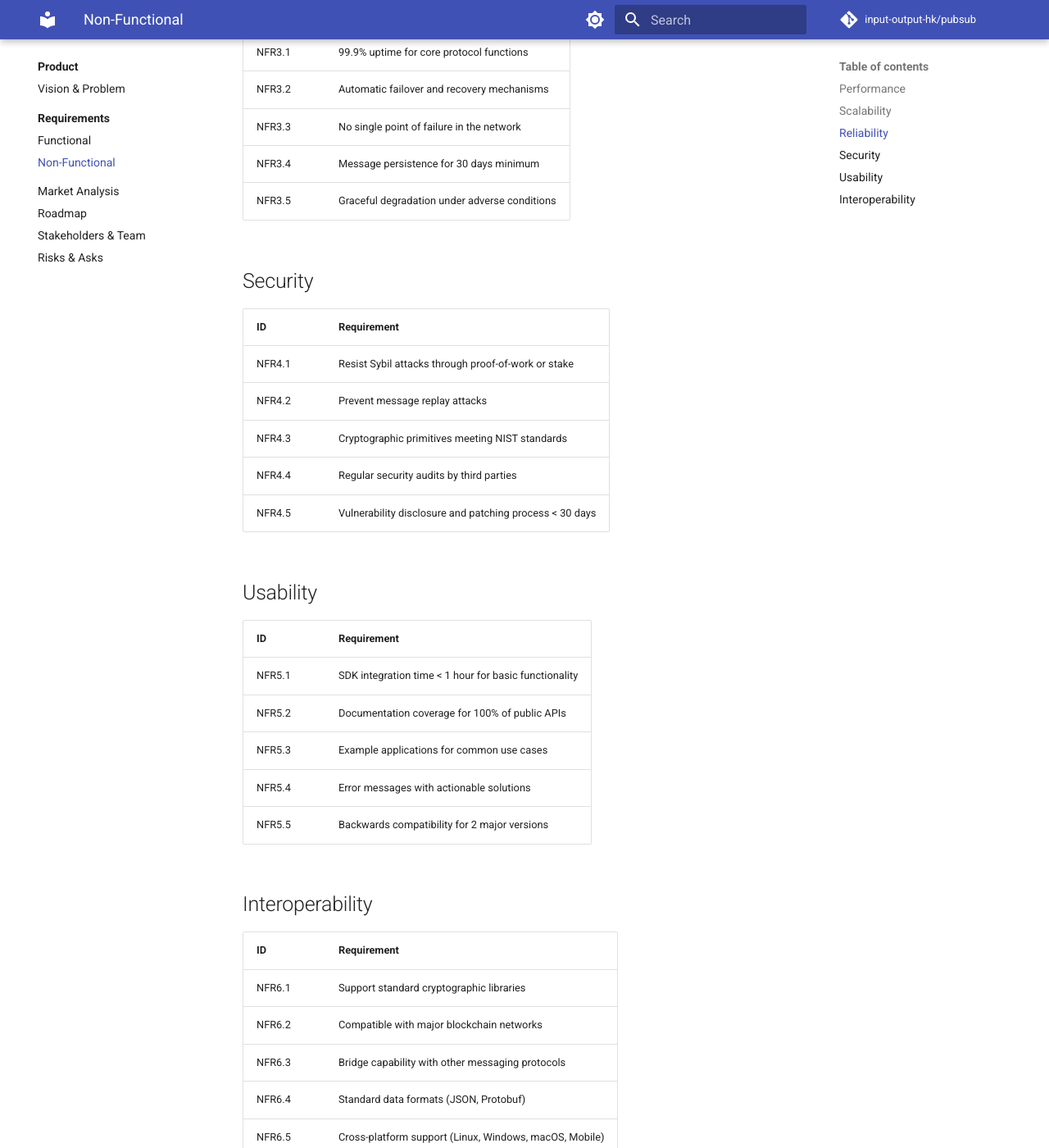
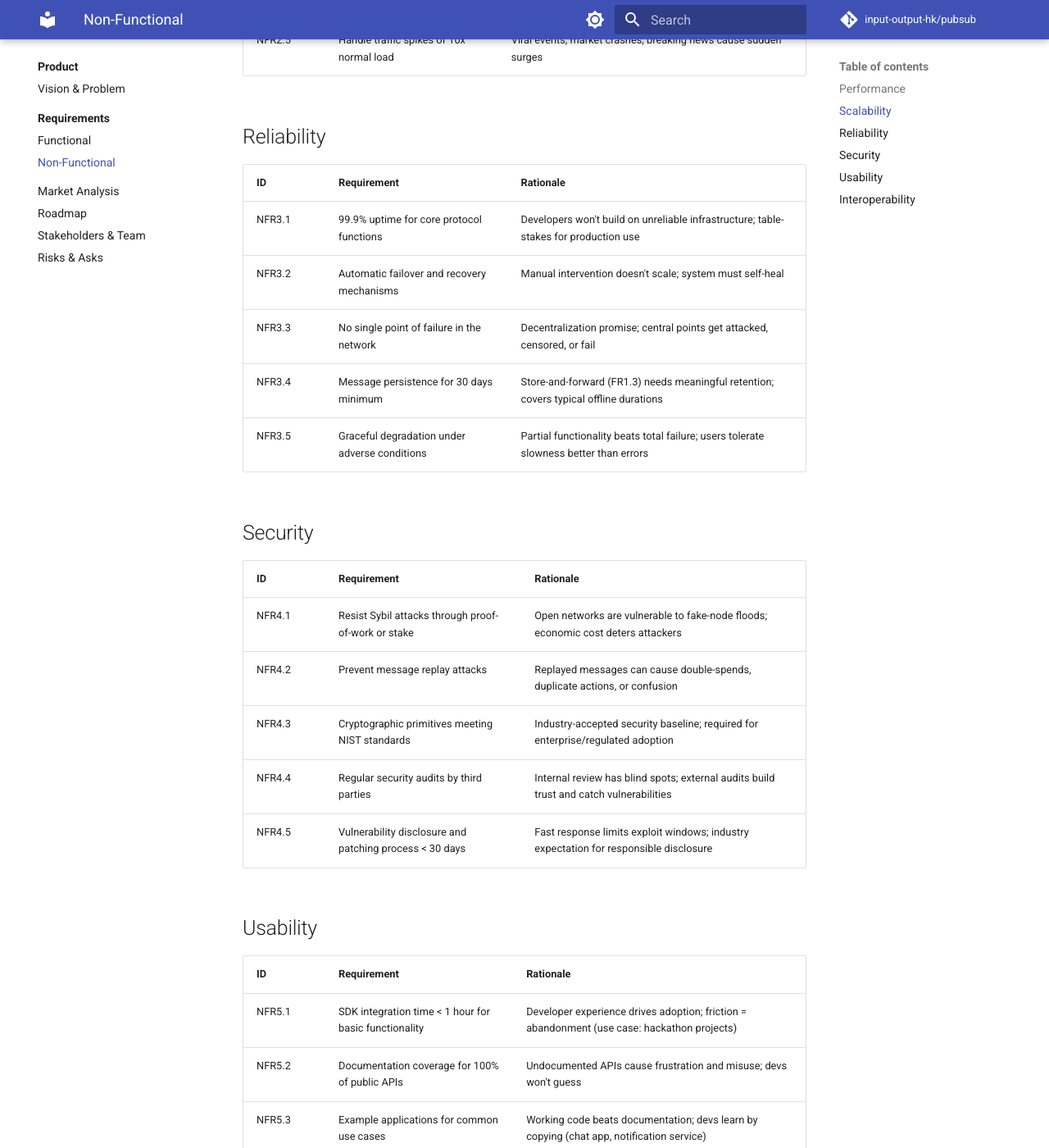
Before and after one commit to input-output-hk/pubsub, an MkDocs documentation site: the page built from docs/product/requirements/non-functional.md, in a window 1280 px wide and 1400 px high, scrolled down 1168 px. Shown: the whole window at 82% size. Built offline with MkDocs 1.6.1 and Material for MkDocs 9.7.7, drawn with Linux system fonts in a browser that asks for light colours; a script that is not in the unit is left out; comment, search, counter and statistics services are not loaded; some of the changed text lies outside the part shown.

Commit message:
Add rationale to non-functional requirements with use case links

```diff
--- a/docs/product/requirements/non-functional.md
+++ b/docs/product/requirements/non-functional.md
@@ -5,60 +5,60 @@
 
 ## Performance
 
-| ID | Requirement |
-|----|-------------|
-| NFR1.1 | Message latency < 500ms for direct peer connections (P95) |
-| NFR1.2 | Support minimum 10,000 messages per second per node |
-| NFR1.3 | Handle 1,000+ concurrent connections per node |
-| NFR1.4 | Message delivery success rate > 99.9% for online peers |
-| NFR1.5 | Protocol overhead < 10% of message payload |
+| ID | Requirement | Rationale |
+|----|-------------|-----------|
+| NFR1.1 | Message latency < 500ms for direct peer connections (P95) | Chat apps require near-instant delivery; >500ms feels laggy to users |
+| NFR1.2 | Support minimum 10,000 messages per second per node | High-throughput use cases (trading signals, IoT telemetry) need this capacity |
+| NFR1.3 | Handle 1,000+ concurrent connections per node | Relay nodes must serve many peers simultaneously; limits adoption if too low |
+| NFR1.4 | Message delivery success rate > 99.9% for online peers | Unreliable messaging breaks trust; critical for financial/transactional use cases |
+| NFR1.5 | Protocol overhead < 10% of message payload | Bandwidth-constrained environments (mobile, IoT) can't afford bloated protocols |
 
 ## Scalability
 
-| ID | Requirement |
-|----|-------------|
-| NFR2.1 | Support network growth to 1 million+ nodes |
-| NFR2.2 | Maintain performance with 100,000+ topics |
-| NFR2.3 | Enable horizontal scaling through sharding |
-| NFR2.4 | Support dynamic load balancing |
-| NFR2.5 | Handle traffic spikes of 10x normal load |
+| ID | Requirement | Rationale |
+|----|-------------|-----------|
+| NFR2.1 | Support network growth to 1 million+ nodes | Mass adoption target; protocol must not collapse at scale (see: early BitTorrent DHT issues) |
+| NFR2.2 | Maintain performance with 100,000+ topics | dApps and large platforms need topic namespacing without degradation |
+| NFR2.3 | Enable horizontal scaling through sharding | Single-shard designs hit limits; sharding allows network to grow organically |
+| NFR2.4 | Support dynamic load balancing | Traffic patterns shift; nodes must adapt without manual intervention |
+| NFR2.5 | Handle traffic spikes of 10x normal load | Viral events, market crashes, breaking news cause sudden surges |
 
 ## Reliability
 
-| ID | Requirement |
-|----|-------------|
-| NFR3.1 | 99.9% uptime for core protocol functions |
-| NFR3.2 | Automatic failover and recovery mechanisms |
-| NFR3.3 | No single point of failure in the network |
-| NFR3.4 | Message persistence for 30 days minimum |
-| NFR3.5 | Graceful degradation under adverse conditions |
+| ID | Requirement | Rationale |
+|----|-------------|-----------|
+| NFR3.1 | 99.9% uptime for core protocol functions | Developers won't build on unreliable infrastructure; table-stakes for production use |
+| NFR3.2 | Automatic failover and recovery mechanisms | Manual intervention doesn't scale; system must self-heal |
+| NFR3.3 | No single point of failure in the network | Decentralization promise; central points get attacked, censored, or fail |
+| NFR3.4 | Message persistence for 30 days minimum | Store-and-forward (FR1.3) needs meaningful retention; covers typical offline durations |
+| NFR3.5 | Graceful degradation under adverse conditions | Partial functionality beats total failure; users tolerate slowness better than errors |
 
 ## Security
 
-| ID | Requirement |
-|----|-------------|
-| NFR4.1 | Resist Sybil attacks through proof-of-work or stake |
-| NFR4.2 | Prevent message replay attacks |
-| NFR4.3 | Cryptographic primitives meeting NIST standards |
-| NFR4.4 | Regular security audits by third parties |
-| NFR4.5 | Vulnerability disclosure and patching process < 30 days |
+| ID | Requirement | Rationale |
+|----|-------------|-----------|
+| NFR4.1 | Resist Sybil attacks through proof-of-work or stake | Open networks are vulnerable to fake-node floods; economic cost deters attackers |
+| NFR4.2 | Prevent message replay attacks | Replayed messages can cause double-spends, duplicate actions, or confusion |
+| NFR4.3 | Cryptographic primitives meeting NIST standards | Industry-accepted security baseline; required for enterprise/regulated adoption |
+| NFR4.4 | Regular security audits by third parties | Internal review has blind spots; external audits build trust and catch vulnerabilities |
+| NFR4.5 | Vulnerability disclosure and patching process < 30 days | Fast response limits exploit windows; industry expectation for responsible disclosure |
 
 ## Usability
 
-| ID | Requirement |
-|----|-------------|
-| NFR5.1 | SDK integration time < 1 hour for basic functionality |
-| NFR5.2 | Documentation coverage for 100% of public APIs |
-| NFR5.3 | Example applications for common use cases |
-| NFR5.4 | Error messages with actionable solutions |
-| NFR5.5 | Backwards compatibility for 2 major versions |
+| ID | Requirement | Rationale |
+|----|-------------|-----------|
+| NFR5.1 | SDK integration time < 1 hour for basic functionality | Developer experience drives adoption; friction = abandonment (use case: hackathon projects) |
+| NFR5.2 | Documentation coverage for 100% of public APIs | Undocumented APIs cause frustration and misuse; devs won't guess |
+| NFR5.3 | Example applications for common use cases | Working code beats documentation; devs learn by copying (chat app, notification service) |
+| NFR5.4 | Error messages with actionable solutions | "Error 500" helps no one; messages should guide resolution |
+| NFR5.5 | Backwards compatibility for 2 major versions | Breaking changes kill production apps; migration windows needed |
 
 ## Interoperability
 
-| ID | Requirement |
-|----|-------------|
-| NFR6.1 | Support standard cryptographic libraries |
-| NFR6.2 | Compatible with major blockchain networks |
-| NFR6.3 | Bridge capability with other messaging protocols |
-| NFR6.4 | Standard data formats (JSON, Protobuf) |
-| NFR6.5 | Cross-platform support (Linux, Windows, macOS, Mobile) |
+| ID | Requirement | Rationale |
+|----|-------------|-----------|
+| NFR6.1 | Support standard cryptographic libraries | Custom crypto is risky and hard to audit; leverage battle-tested implementations |
+| NFR6.2 | Compatible with major blockchain networks | Primary use case: Web3 dApps need to integrate with Ethereum, Cardano, etc. |
+| NFR6.3 | Bridge capability with other messaging protocols | Ecosystem play; users shouldn't be locked into one protocol (Matrix, XMPP bridges) |
+| NFR6.4 | Standard data formats (JSON, Protobuf) | Reduces parsing burden; tooling already exists for standard formats |
+| NFR6.5 | Cross-platform support (Linux, Windows, macOS, Mobile) | Users are everywhere; platform exclusion limits addressable market |
```
